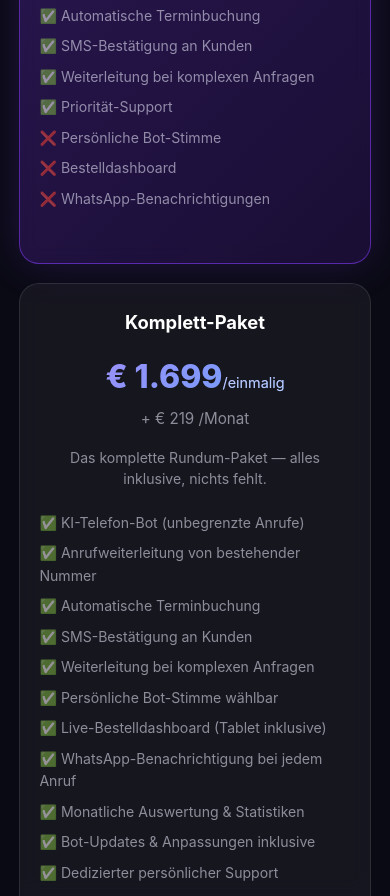
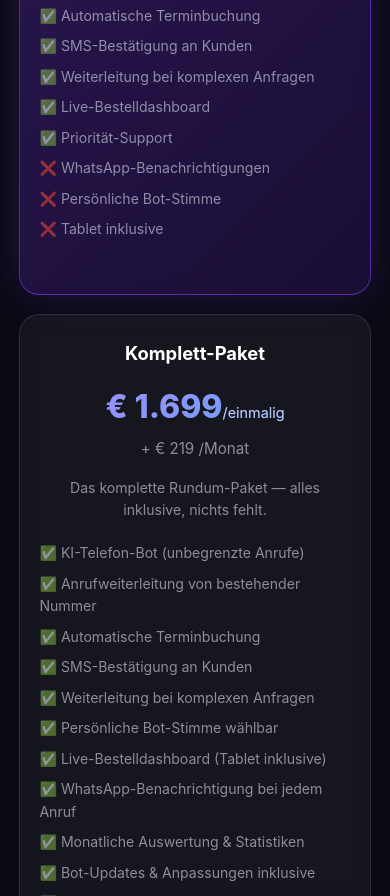
Before and after one commit to xypherxai-sudo/xyphone, a website: page index.html in a window 390 px wide. Shown: the part 7084-7980 px from the top of the page. Drawn offline with Linux system fonts and the light colour scheme.

Commit message:
Add dashboard to Professional; Komplett differentiates with WhatsApp + Tablet

```diff
--- a/index.html
+++ b/index.html
@@ -310,10 +310,11 @@
             <li>✅ Automatische Terminbuchung</li>
             <li>✅ SMS-Bestätigung an Kunden</li>
             <li>✅ Weiterleitung bei komplexen Anfragen</li>
+            <li>✅ Live-Bestelldashboard</li>
             <li>✅ Priorität-Support</li>
+            <li>❌ WhatsApp-Benachrichtigungen</li>
             <li>❌ Persönliche Bot-Stimme</li>
-            <li>❌ Bestelldashboard</li>
-            <li>❌ WhatsApp-Benachrichtigungen</li>
+            <li>❌ Tablet inklusive</li>
           </ul>
         </div>
         <div class="paket">
```
